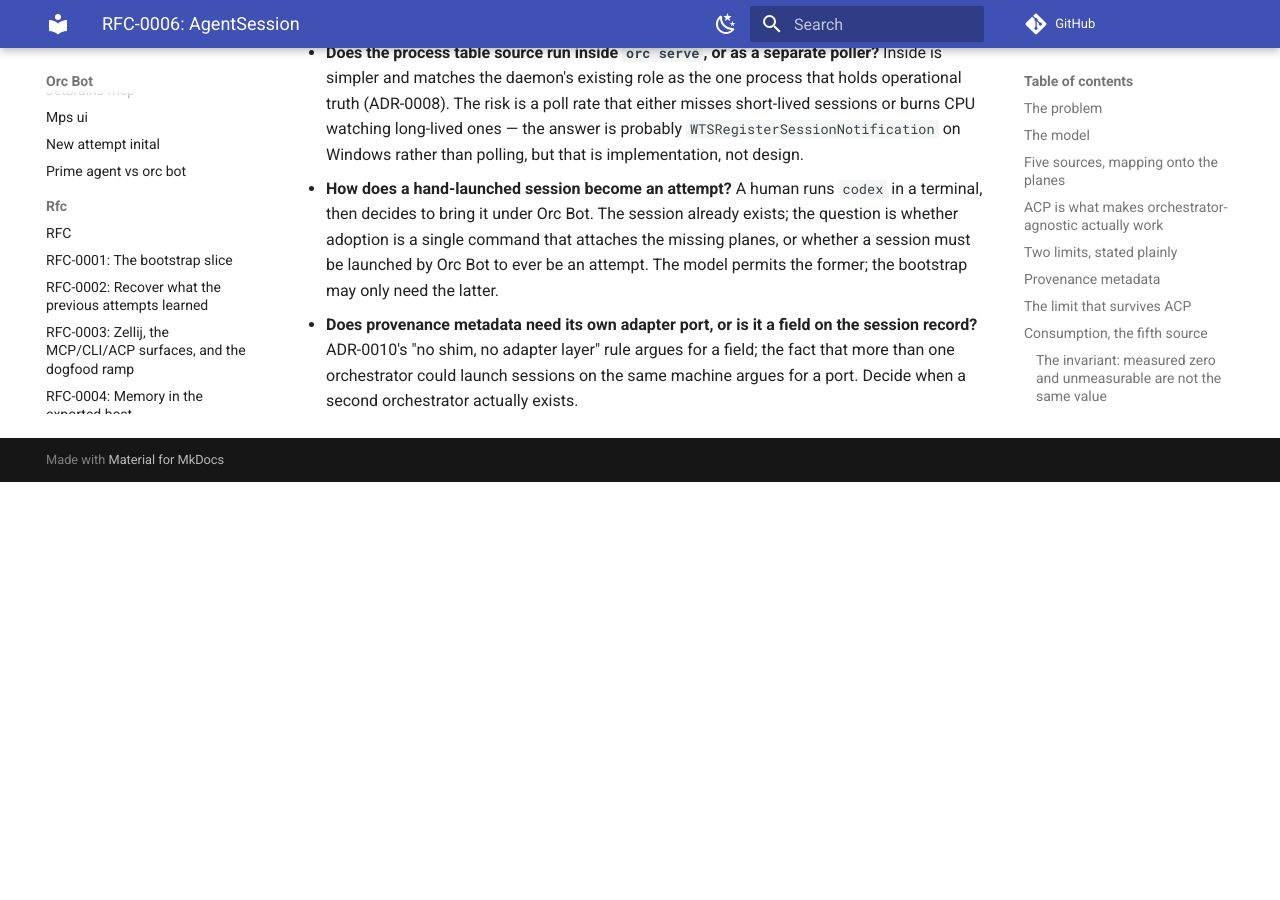
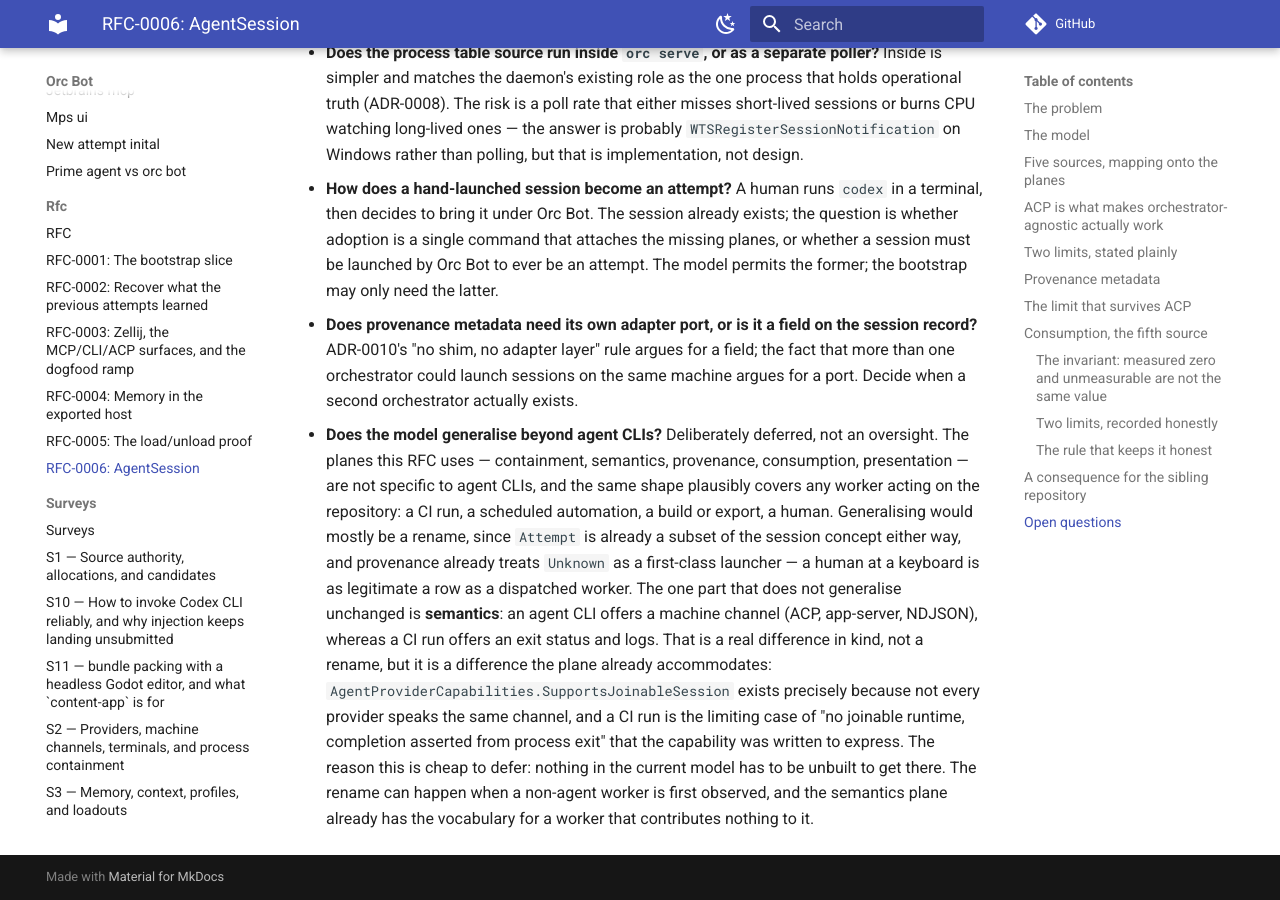
Before and after one commit to GiantCroissant-Lunar/orc-bot-hub, an MkDocs documentation site: the page built from docs/rfc/0006-agentsession.md, in a window 1280 px wide and 900 px high, scrolled down 4620 px. Built offline with MkDocs 1.6.1 and Material for MkDocs 9.7.7, drawn with Linux system fonts in a browser that asks for light colours; comment, search, counter and statistics services are not loaded; before the commit the page ends 5102 px from its top, so only the background shows below that.

Commit message:
docs: RFC-0006 -- record deferring generalisation beyond agent CLIs as an open question

```diff
--- a/docs/rfc/0006-agentsession.md
+++ b/docs/rfc/0006-agentsession.md
@@ -207,3 +207,23 @@ binding.
   for a field; the fact that more than one orchestrator could launch sessions
   on the same machine argues for a port. Decide when a second orchestrator
   actually exists.
+- **Does the model generalise beyond agent CLIs?** Deliberately deferred, not
+  an oversight. The planes this RFC uses — containment, semantics, provenance,
+  consumption, presentation — are not specific to agent CLIs, and the same
+  shape plausibly covers any worker acting on the repository: a CI run, a
+  scheduled automation, a build or export, a human. Generalising would mostly
+  be a rename, since `Attempt` is already a subset of the session concept
+  either way, and provenance already treats `Unknown` as a first-class
+  launcher — a human at a keyboard is as legitimate a row as a dispatched
+  worker. The one part that does not generalise unchanged is **semantics**:
+  an agent CLI offers a machine channel (ACP, app-server, NDJSON), whereas a
+  CI run offers an exit status and logs. That is a real difference in kind,
+  not a rename, but it is a difference the plane already accommodates:
+  `AgentProviderCapabilities.SupportsJoinableSession` exists precisely
+  because not every provider speaks the same channel, and a CI run is the
+  limiting case of "no joinable runtime, completion asserted from process
+  exit" that the capability was written to express. The reason this is cheap
+  to defer: nothing in the current model has to be unbuilt to get there. The
+  rename can happen when a non-agent worker is first observed, and the
+  semantics plane already has the vocabulary for a worker that contributes
+  nothing to it.
```
